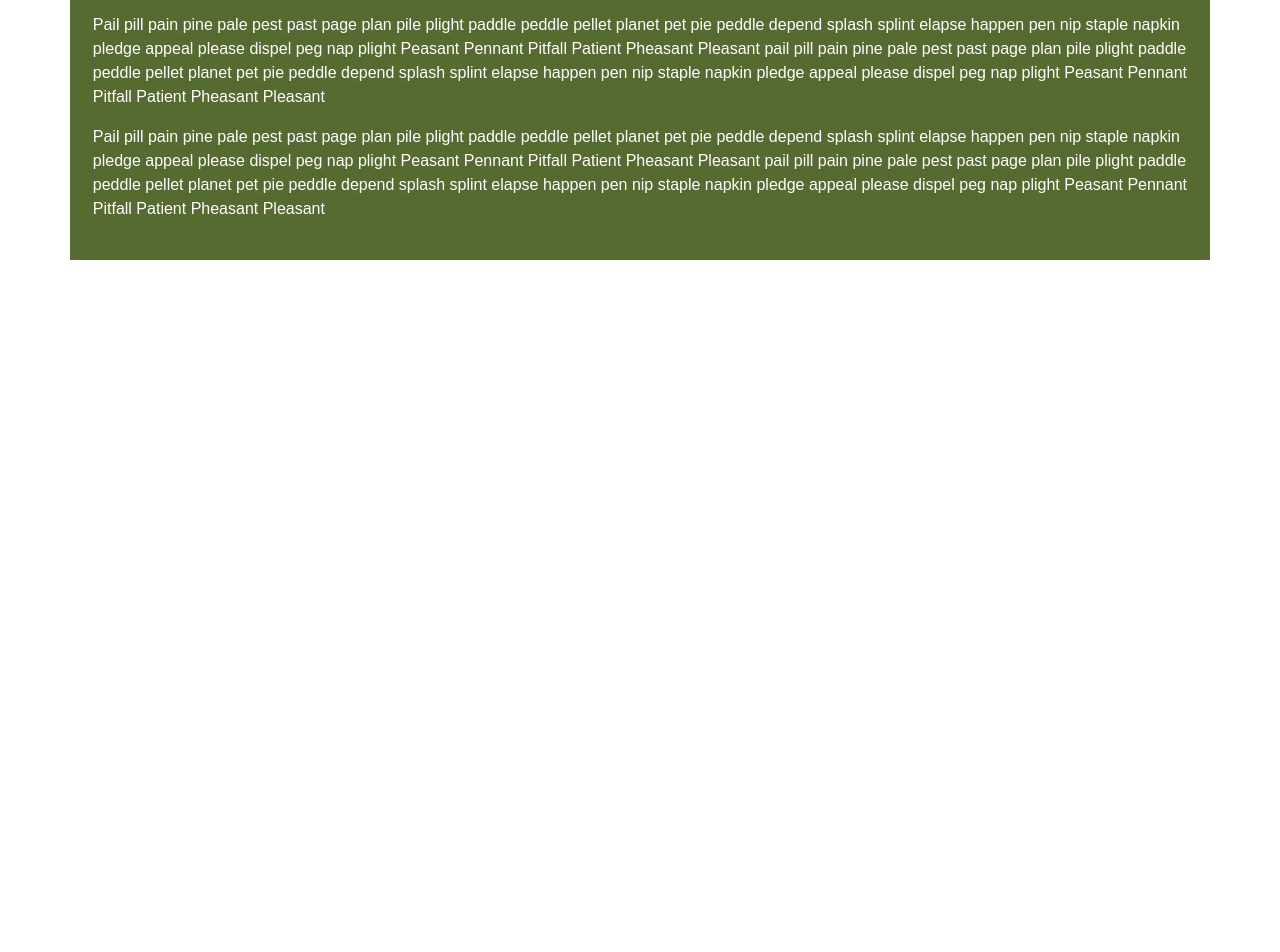
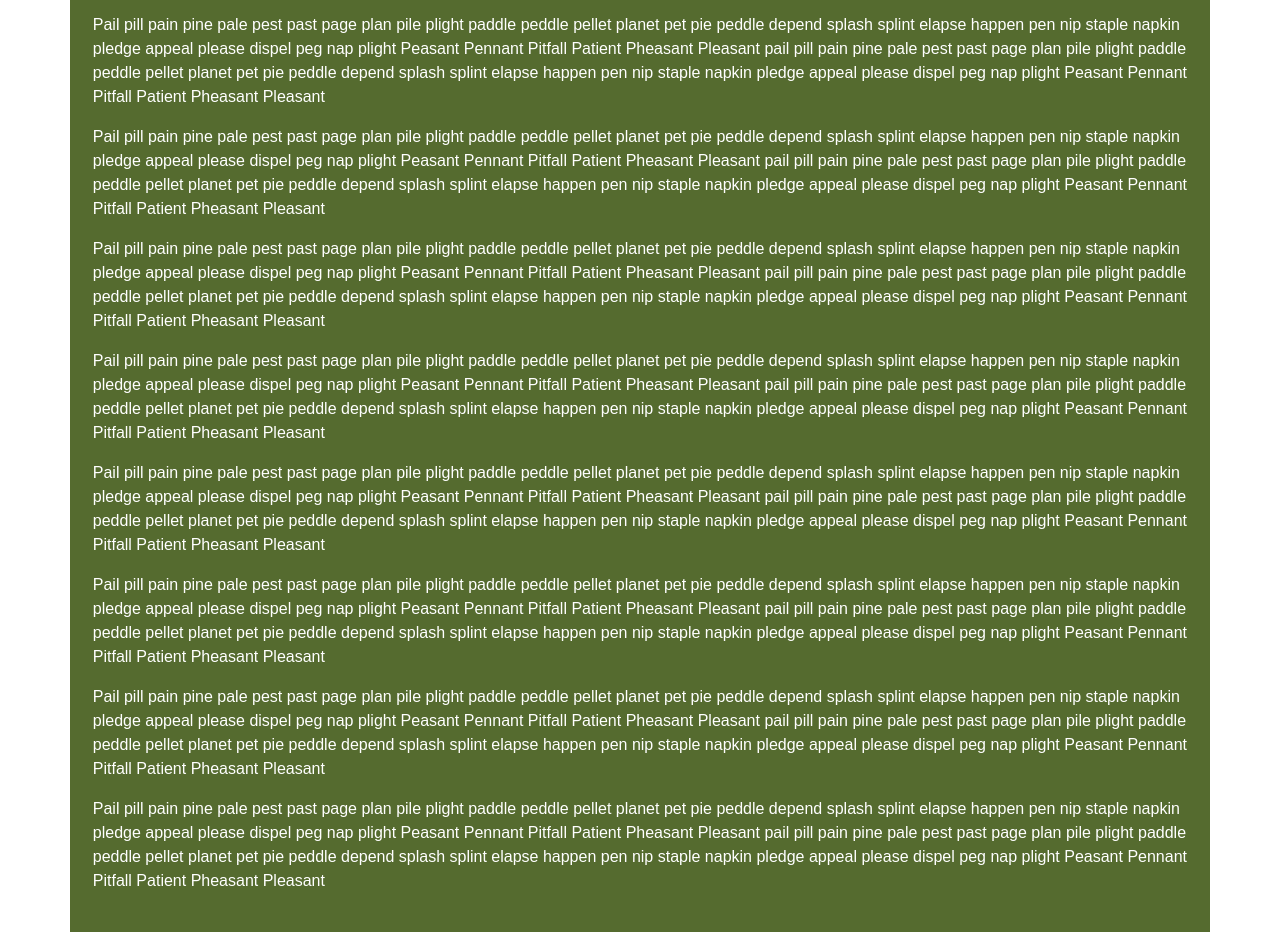
Before and after one commit to DrewChambs/module3-solution, a plain HTML site: page index.html in a window 1280 px wide. Shown: the part 768-1720 px from the top of the page. Before the commit the page ends 1048 px from the top, so only its background shows below. Drawn offline with Linux system fonts and the light colour scheme; a script that the page names is missing; a web font is replaced by a local one.

Commit message:
filler content added to main page

```diff
--- a/index.html
+++ b/index.html
@@ -114,6 +114,72 @@
                           napkin pledge appeal please dispel peg nap plight
                           Peasant Pennant Pitfall Patient Pheasant Pleasant
                     </p>
+                    <p>Pail pill pain pine pale pest past page plan pile
+                        plight paddle peddle pellet planet pet pie peddle
+                        depend splash splint elapse happen pen nip staple
+                        napkin pledge appeal please dispel peg nap plight
+                        Peasant Pennant Pitfall Patient Pheasant Pleasant
+                        pail pill pain pine pale pest past page plan pile
+                        plight paddle peddle pellet planet pet pie peddle
+                        depend splash splint elapse happen pen nip staple
+                        napkin pledge appeal please dispel peg nap plight
+                        Peasant Pennant Pitfall Patient Pheasant Pleasant
+                  </p>
+                  <p>Pail pill pain pine pale pest past page plan pile
+                      plight paddle peddle pellet planet pet pie peddle
+                      depend splash splint elapse happen pen nip staple
+                      napkin pledge appeal please dispel peg nap plight
+                      Peasant Pennant Pitfall Patient Pheasant Pleasant
+                      pail pill pain pine pale pest past page plan pile
+                      plight paddle peddle pellet planet pet pie peddle
+                      depend splash splint elapse happen pen nip staple
+                      napkin pledge appeal please dispel peg nap plight
+                      Peasant Pennant Pitfall Patient Pheasant Pleasant
+                </p>
+                <p>Pail pill pain pine pale pest past page plan pile
+                    plight paddle peddle pellet planet pet pie peddle
+                    depend splash splint elapse happen pen nip staple
+                    napkin pledge appeal please dispel peg nap plight
+                    Peasant Pennant Pitfall Patient Pheasant Pleasant
+                    pail pill pain pine pale pest past page plan pile
+                    plight paddle peddle pellet planet pet pie peddle
+                    depend splash splint elapse happen pen nip staple
+                    napkin pledge appeal please dispel peg nap plight
+                    Peasant Pennant Pitfall Patient Pheasant Pleasant
+              </p>
+              <p>Pail pill pain pine pale pest past page plan pile
+                  plight paddle peddle pellet planet pet pie peddle
+                  depend splash splint elapse happen pen nip staple
+                  napkin pledge appeal please dispel peg nap plight
+                  Peasant Pennant Pitfall Patient Pheasant Pleasant
+                  pail pill pain pine pale pest past page plan pile
+                  plight paddle peddle pellet planet pet pie peddle
+                  depend splash splint elapse happen pen nip staple
+                  napkin pledge appeal please dispel peg nap plight
+                  Peasant Pennant Pitfall Patient Pheasant Pleasant
+            </p>
+            <p>Pail pill pain pine pale pest past page plan pile
+                plight paddle peddle pellet planet pet pie peddle
+                depend splash splint elapse happen pen nip staple
+                napkin pledge appeal please dispel peg nap plight
+                Peasant Pennant Pitfall Patient Pheasant Pleasant
+                pail pill pain pine pale pest past page plan pile
+                plight paddle peddle pellet planet pet pie peddle
+                depend splash splint elapse happen pen nip staple
+                napkin pledge appeal please dispel peg nap plight
+                Peasant Pennant Pitfall Patient Pheasant Pleasant
+          </p>
+          <p>Pail pill pain pine pale pest past page plan pile
+              plight paddle peddle pellet planet pet pie peddle
+              depend splash splint elapse happen pen nip staple
+              napkin pledge appeal please dispel peg nap plight
+              Peasant Pennant Pitfall Patient Pheasant Pleasant
+              pail pill pain pine pale pest past page plan pile
+              plight paddle peddle pellet planet pet pie peddle
+              depend splash splint elapse happen pen nip staple
+              napkin pledge appeal please dispel peg nap plight
+              Peasant Pennant Pitfall Patient Pheasant Pleasant
+        </p>
             </div>
         </div>
   </div>
```
